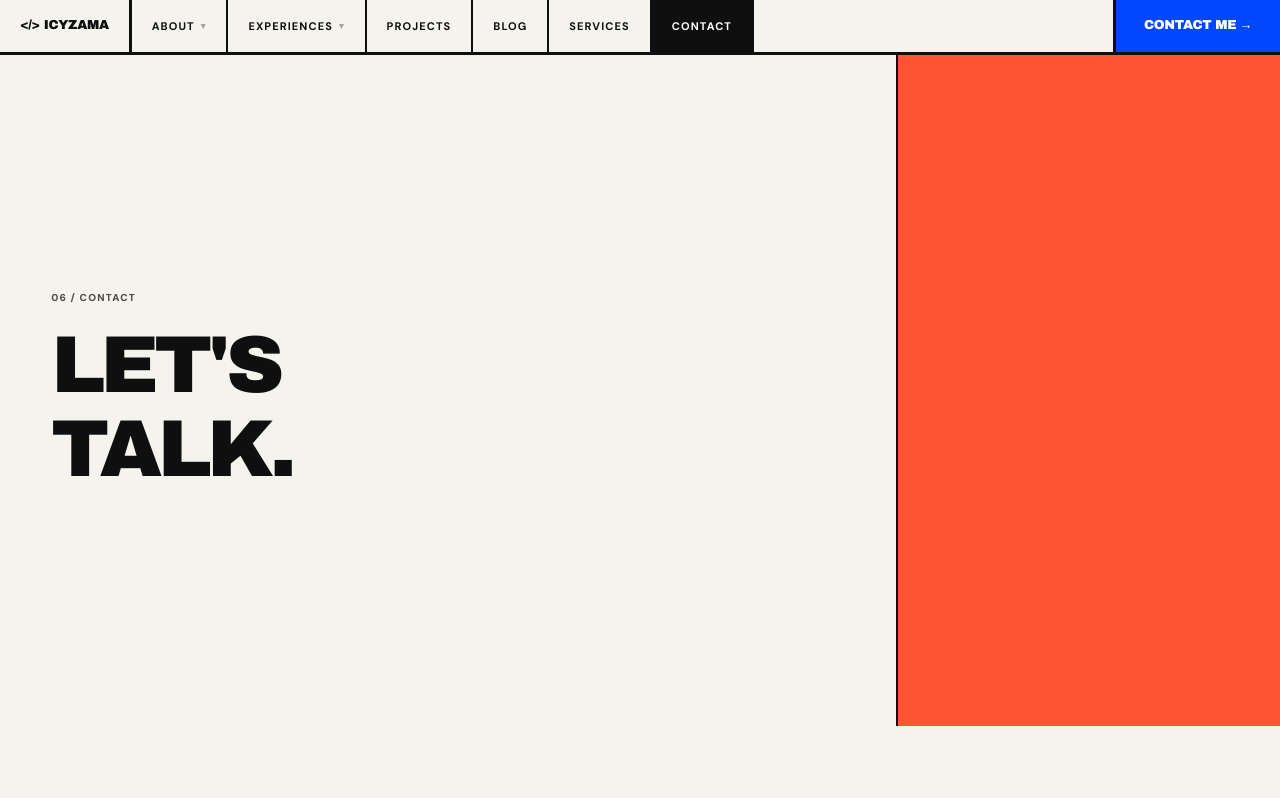
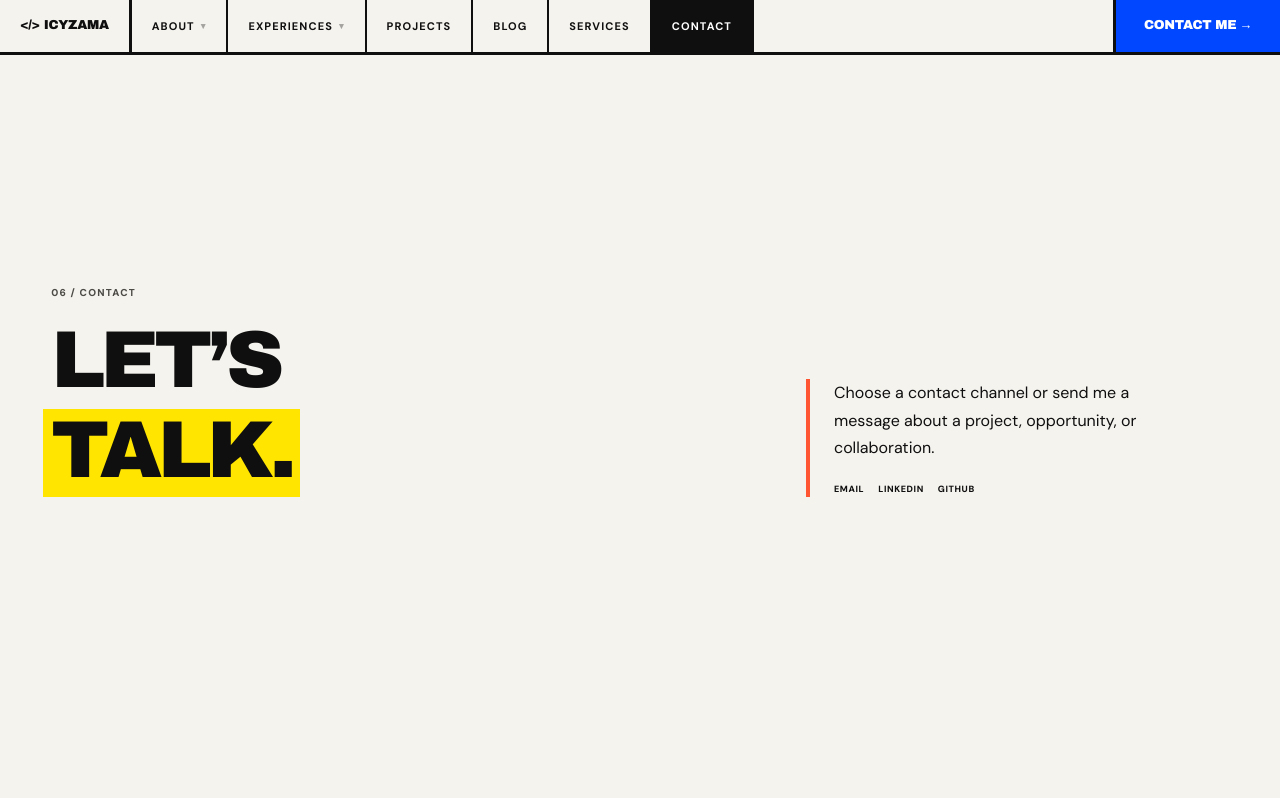
Before and after one commit to icyzama/portfolio, a Next.js app: page /contact in a window 1280 px wide. Shown: the top 798 px of the page. Built offline with nearby package versions, Linux system fonts and the light colour scheme.

Commit message:
Align contact and experiences title pages

```diff
--- a/src/components/ui/page-system.module.css
+++ b/src/components/ui/page-system.module.css
@@ -23,21 +23,6 @@
   min-height: calc(100svh - 54.667px);
   padding-bottom: 72px;
   border-bottom: var(--rule);
-}
-
-.titlePanelHero {
-  flex: 1;
-  min-height: 0;
-  grid-template-columns: minmax(0, 1fr) minmax(180px, 30%);
-  grid-template-rows: 1fr;
-  border-bottom: 0;
-}
-
-.titlePanelHero :global(.page-hero-copy) {
-  display: flex;
-  min-height: 0;
-  flex-direction: column;
-  justify-content: center;
 }
 
 .surface > :not(dialog) { animation: page-enter 460ms cubic-bezier(.2, .75, .25, 1) both; }
@@ -126,8 +111,6 @@
 
 @media (max-width: 700px) {
   .surface { --page-gutter: 24px; --section-space: 28px; --title-size: clamp(36px, 9vw, 66px); }
-  .titlePanelHero { grid-template-columns: minmax(0, 1fr) 56px; }
-  .titlePanelHero :global(.page-hero-copy) { padding: 28px 22px; }
 }
 
 @media (prefers-reduced-motion: reduce) {
--- a/src/features/contact/contact-page.tsx
+++ b/src/features/contact/contact-page.tsx
@@ -1,7 +1,9 @@
 "use client";
 
 import { useRef, useState } from "react";
-import { Asset, PageHero } from "@/components/ui/design";
+import { Asset } from "@/components/ui/design";
+import { EditorialHero } from "@/components/ui/editorial";
+import editorialStyles from "@/components/ui/editorial.module.css";
 import { profile } from "@/content/portfolio";
 import successStyles from "./contact-success.module.css";
 import pageStyles from "@/components/ui/page-system.module.css";
@@ -49,17 +51,13 @@ export function ContactPage() {
   return (
     <div className={`${pageStyles.surface} ${styles.surface}`}>
       <section className={`${pageStyles.titlePanel} screen-panel`} aria-label="Contact introduction">
-        <PageHero
+        <EditorialHero
           label="06 / CONTACT"
-          title={
-            <>
-              LET&apos;S
-              <br />
-              TALK.
-            </>
-          }
-          accent="orange"
-          className={pageStyles.titlePanelHero}
+          title="LET’S"
+          highlight="TALK."
+          description="Choose a contact channel or send me a message about a project, opportunity, or collaboration."
+          topics={["EMAIL", "LINKEDIN", "GITHUB"]}
+          className={editorialStyles.openingHero}
         />
       </section>
       <div className="contact-links">
--- a/src/features/experiences/experiences-page.tsx
+++ b/src/features/experiences/experiences-page.tsx
@@ -5,6 +5,7 @@ import { organizations, projects } from "@/content/portfolio";
 import styles from "./experiences.module.css";
 import pageStyles from "@/components/ui/page-system.module.css";
 import { EditorialHero, EditorialTags } from "@/components/ui/editorial";
+import editorialStyles from "@/components/ui/editorial.module.css";
 import { pageLabels } from "@/components/ui/page-label";
 import { ExperiencePhoto } from "./experience-photo";
 
@@ -20,18 +21,17 @@ export function ExperiencesPage() {
 
   return (
     <div className={pageStyles.surface}>
-      <div className={styles.deck}>
-      <section className={`${styles.opening} screen-panel ${pageStyles.titlePanel}`} aria-label="Experiences introduction">
+      <section className={`${pageStyles.titlePanel} screen-panel`} aria-label="Experiences introduction">
         <EditorialHero
           label={pageLabels.experiences}
           title="EXPERIENCE."
           highlight="IN ACTION."
           description="Building applications, bringing communities together, and learning through real projects."
           topics={["DEVELOPMENT", "COMMUNITY", "COLLABORATION"]}
-          className={styles.openingHero}
+          className={editorialStyles.openingHero}
         />
       </section>
-
+      <div className={styles.deck}>
       <section className={styles.section} aria-labelledby="organizations-title">
         <header className={styles.sectionHeading}>
           <p className={styles.eyebrow}>01 / STUDENT ORGANIZATIONS</p>
--- a/src/features/experiences/experiences.module.css
+++ b/src/features/experiences/experiences.module.css
@@ -6,8 +6,6 @@
 .photoPlaceholder span { background: var(--background); padding: 6px 10px; font-size: 9px; font-weight: 800; letter-spacing: 1px; line-height: 1.5; }
 .eyebrow { font-size: 10px; font-weight: 800; letter-spacing: 1.2px; line-height: 1.6; }
 .deck { display: block; }
-.opening { width: 100%; }
-.openingHero { flex: 1; min-height: 0; align-content: center; border-bottom: 0; }
 .organizations { display: grid; flex: 1; align-content: center; grid-template-columns: minmax(280px, 1fr) minmax(0, 1.7fr); }
 .directory { border-right: var(--rule); }
 .directoryHeading { display: flex; flex-wrap: wrap; align-items: center; justify-content: space-between; gap: 8px; padding: 22px 24px; border-bottom: var(--rule); }
```
